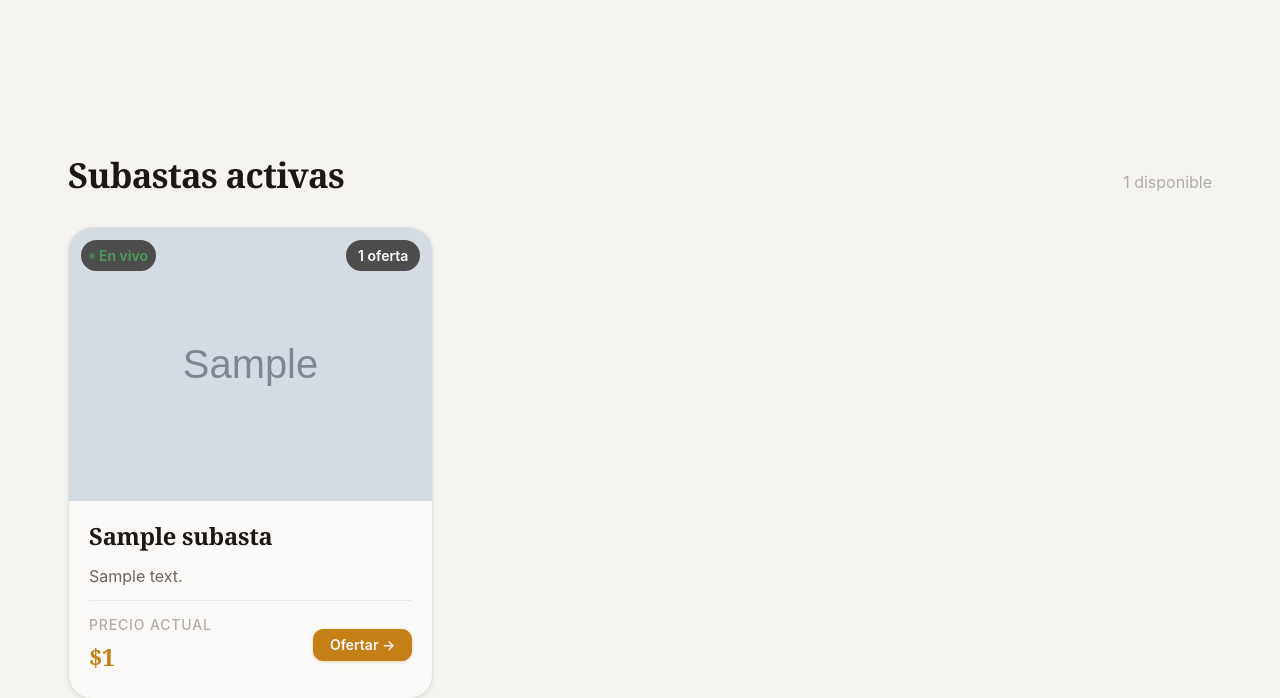
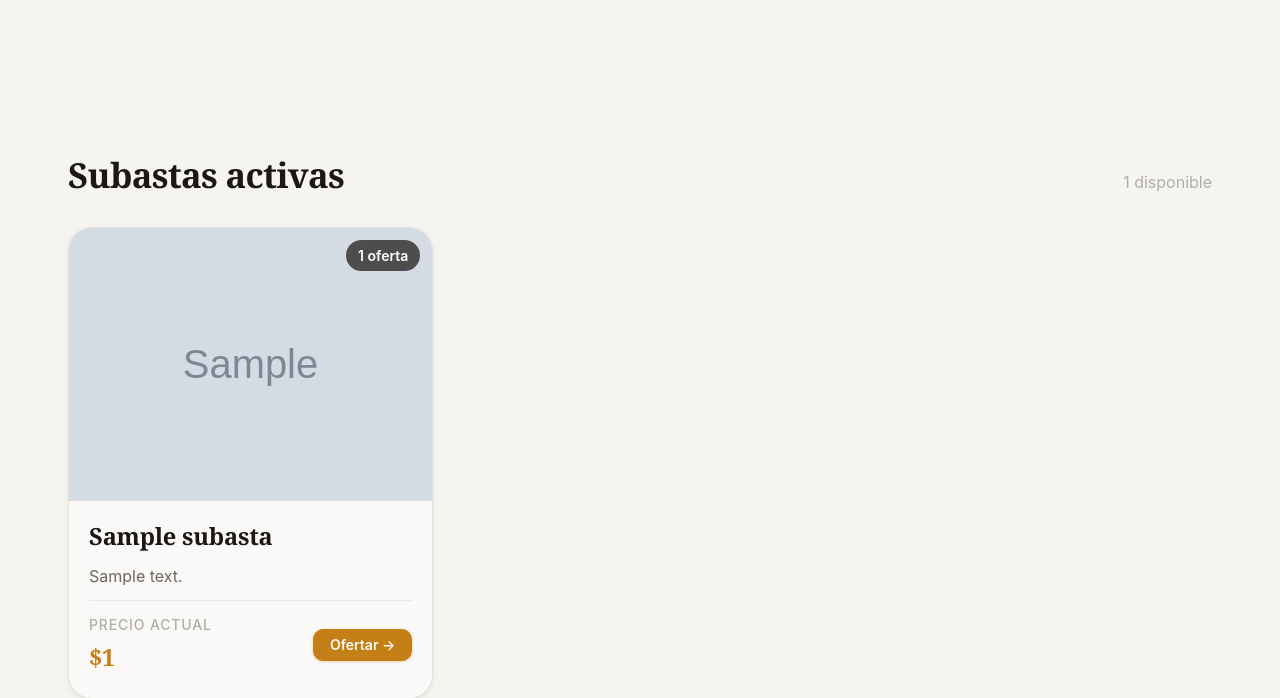
Before and after one commit to javiersandovaltap-beep/martillo-virtual, a Django app: page / in a window 1280 px wide. Shown: the part 587-1285 px from the top of the page. Run offline with Django 5.2, Linux system fonts and the light colour scheme; tables that the repository leaves empty hold one stand-in row (values such as "Sample post"); grey boxes marked "Sample" are stand-in pictures; some web fonts are replaced.

Commit message:
fix(F01): badge 'En vivo' only when esta_activa is true
- Conditional rendering with {% if subasta.esta_activa %}
- Previously badge showed for all subastas, even closed ones
- esta_activa property checks both estado=activa and fecha_cierre in future

Fixes: F01

```diff
--- a/subastas/templates/subastas/inicio.html
+++ b/subastas/templates/subastas/inicio.html
@@ -35,7 +35,7 @@
                 {% else %}
                   <div class="auction-card__placeholder"></div>
                 {% endif %}
-                <span class="auction-card__status">En vivo</span>
+                {% if subasta.esta_activa %}<span class="auction-card__status">En vivo</span>{% endif %}
                 <span class="auction-card__badge">{{ subasta.total_ofertas }} oferta{{ subasta.total_ofertas|pluralize:"s" }}</span>
               </div>
             </a>
```
